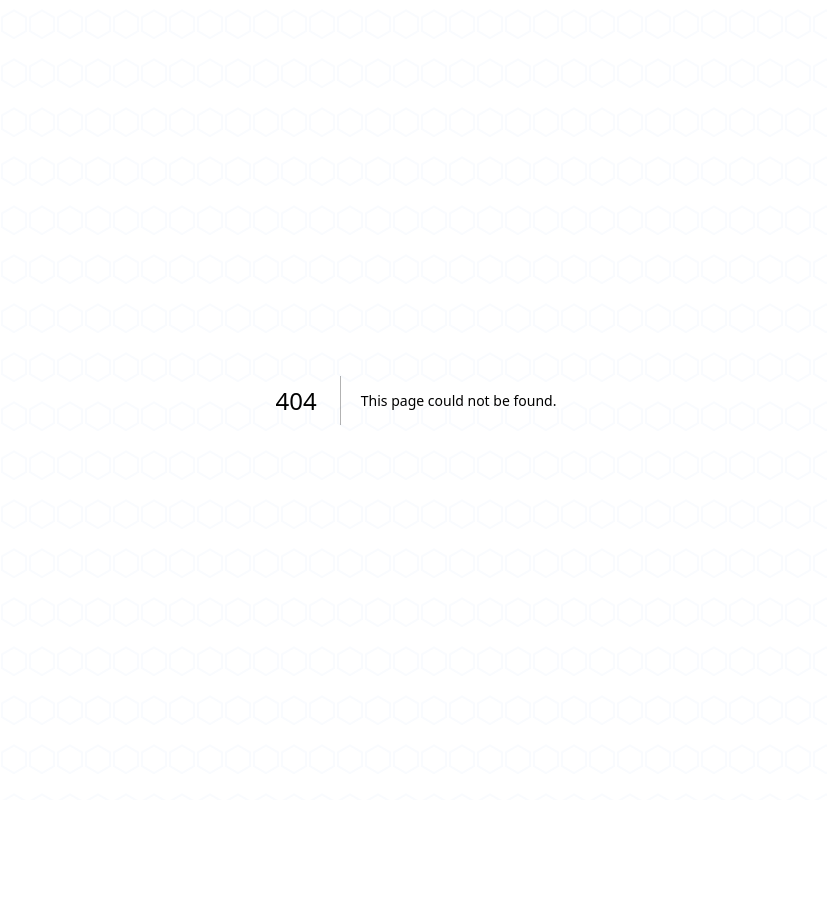
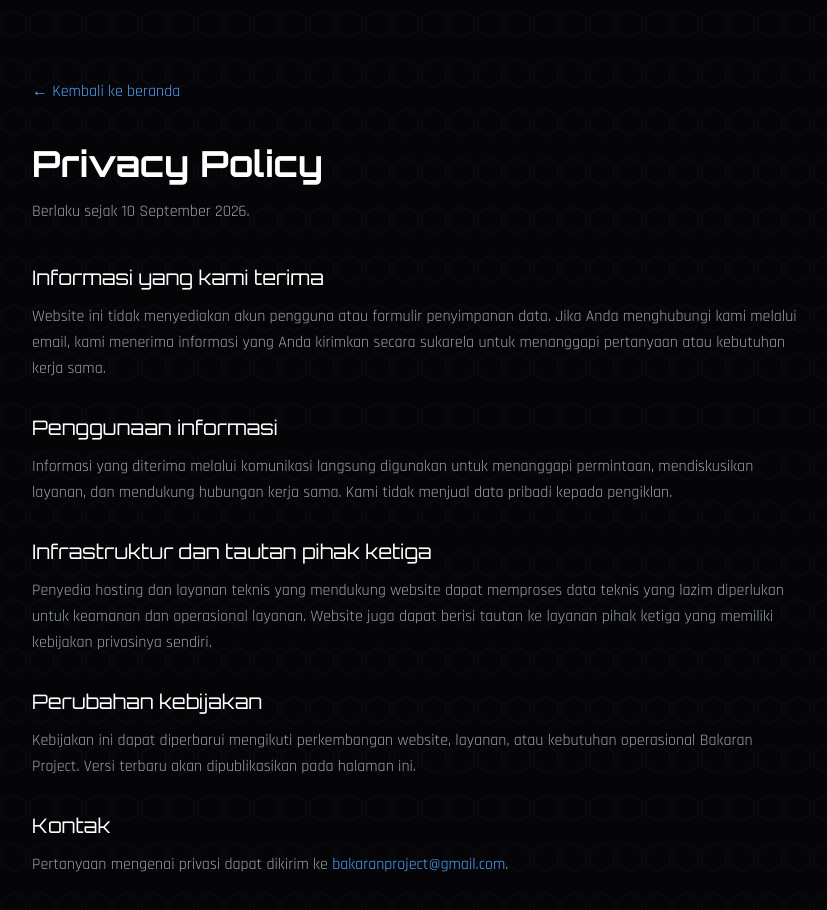
Before and after one commit to yogawillyutomo/webbp, a Next.js app: page /privacy in a window 1280 px wide. Before the commit this address had no page. Shown: the top 910 px of the page, without its empty margins (224-1051 px from the left). Before the commit the page ends 800 px from the top, so only its background shows below. Built offline with nearby package versions, Linux system fonts and the light colour scheme.

Commit message:
feat(legal): add privacy policy page

```diff
--- /dev/null
+++ b/src/app/privacy/page.jsx
@@ -0,0 +1,94 @@
+import Link from "next/link";
+import { SITE } from "@/config/site";
+
+export const metadata = {
+  title: "Privacy Policy",
+  description: "Kebijakan privasi website Bakaran Project.",
+};
+
+export default function PrivacyPage() {
+  return (
+    <main className="min-h-screen px-6 py-20">
+      <article className="max-w-3xl mx-auto">
+        <Link
+          href="/"
+          className="text-blue-400 hover:text-cyan-400 transition-colors"
+        >
+          ← Kembali ke beranda
+        </Link>
+
+        <h1 className="font-orbitron text-4xl font-bold mt-10 mb-4">
+          Privacy Policy
+        </h1>
+        <p className="text-[var(--muted-text)] mb-10">
+          Berlaku sejak 10 September 2026.
+        </p>
+
+        <div className="space-y-8 text-[var(--muted-text)] leading-relaxed">
+          <section>
+            <h2 className="font-orbitron text-xl text-[var(--text)] mb-3">
+              Informasi yang kami terima
+            </h2>
+            <p>
+              Website ini tidak menyediakan akun pengguna atau formulir
+              penyimpanan data. Jika Anda menghubungi kami melalui email, kami
+              menerima informasi yang Anda kirimkan secara sukarela untuk
+              menanggapi pertanyaan atau kebutuhan kerja sama.
+            </p>
+          </section>
+
+          <section>
+            <h2 className="font-orbitron text-xl text-[var(--text)] mb-3">
+              Penggunaan informasi
+            </h2>
+            <p>
+              Informasi yang diterima melalui komunikasi langsung digunakan
+              untuk menanggapi permintaan, mendiskusikan layanan, dan mendukung
+              hubungan kerja sama. Kami tidak menjual data pribadi kepada
+              pengiklan.
+            </p>
+          </section>
+
+          <section>
+            <h2 className="font-orbitron text-xl text-[var(--text)] mb-3">
+              Infrastruktur dan tautan pihak ketiga
+            </h2>
+            <p>
+              Penyedia hosting dan layanan teknis yang mendukung website dapat
+              memproses data teknis yang lazim diperlukan untuk keamanan dan
+              operasional layanan. Website juga dapat berisi tautan ke layanan
+              pihak ketiga yang memiliki kebijakan privasinya sendiri.
+            </p>
+          </section>
+
+          <section>
+            <h2 className="font-orbitron text-xl text-[var(--text)] mb-3">
+              Perubahan kebijakan
+            </h2>
+            <p>
+              Kebijakan ini dapat diperbarui mengikuti perkembangan website,
+              layanan, atau kebutuhan operasional Bakaran Project. Versi terbaru
+              akan dipublikasikan pada halaman ini.
+            </p>
+          </section>
+
+          <section>
+            <h2 className="font-orbitron text-xl text-[var(--text)] mb-3">
+              Kontak
+            </h2>
+            <p>
+              Pertanyaan mengenai privasi dapat dikirim ke{" "}
+              <a
+                href={`mailto:${SITE.email}`}
+                className="text-blue-400 hover:text-cyan-400"
+              >
+                {SITE.email}
+              </a>
+              .
+            </p>
+          </section>
+        </div>
+      </article>
+    </main>
+  );
+}
```
